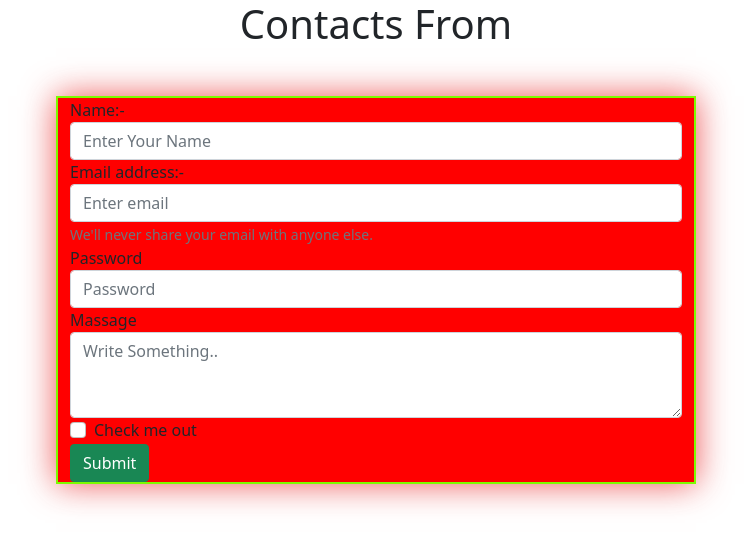
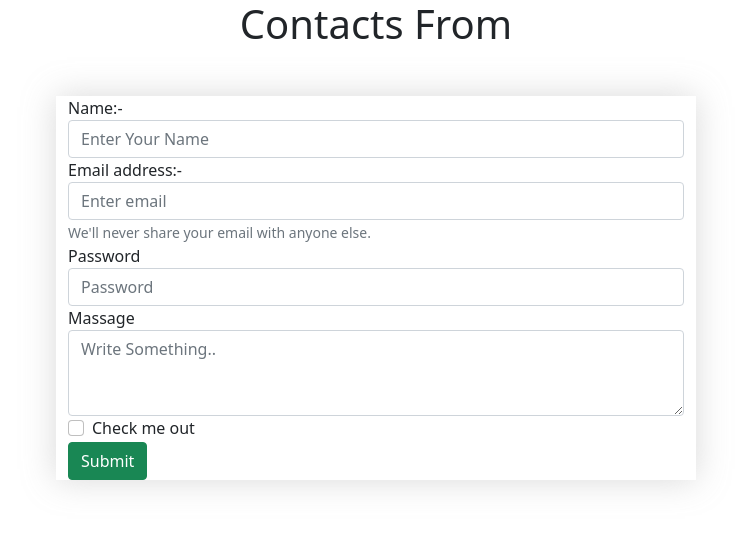
Before and after one commit to Vikassharma9090/loginfrom, a React (Create React App) app: page / in a window 1280 px wide. Shown: the top 546 px of the page, without its empty margins (264-1015 px from the left). Built offline with nearby package versions, Linux system fonts and the light colour scheme.

Commit message:
7th commit

```diff
--- a/src/App.css
+++ b/src/App.css
@@ -37,8 +37,8 @@
   }
 }
 .container{
-   background-color: #f00;
-    box-shadow: 0 0 32px 0 rgb(230 30 30 / 75%);
+       /*width: 50%!important;*/
+    background-color: #fff;
+    box-shadow: 0 0 32px 0 rgb(158 158 158 / 39%);
     transition: all ease 0.8s;
-    border: 2px solid lawngreen;
 }
```
